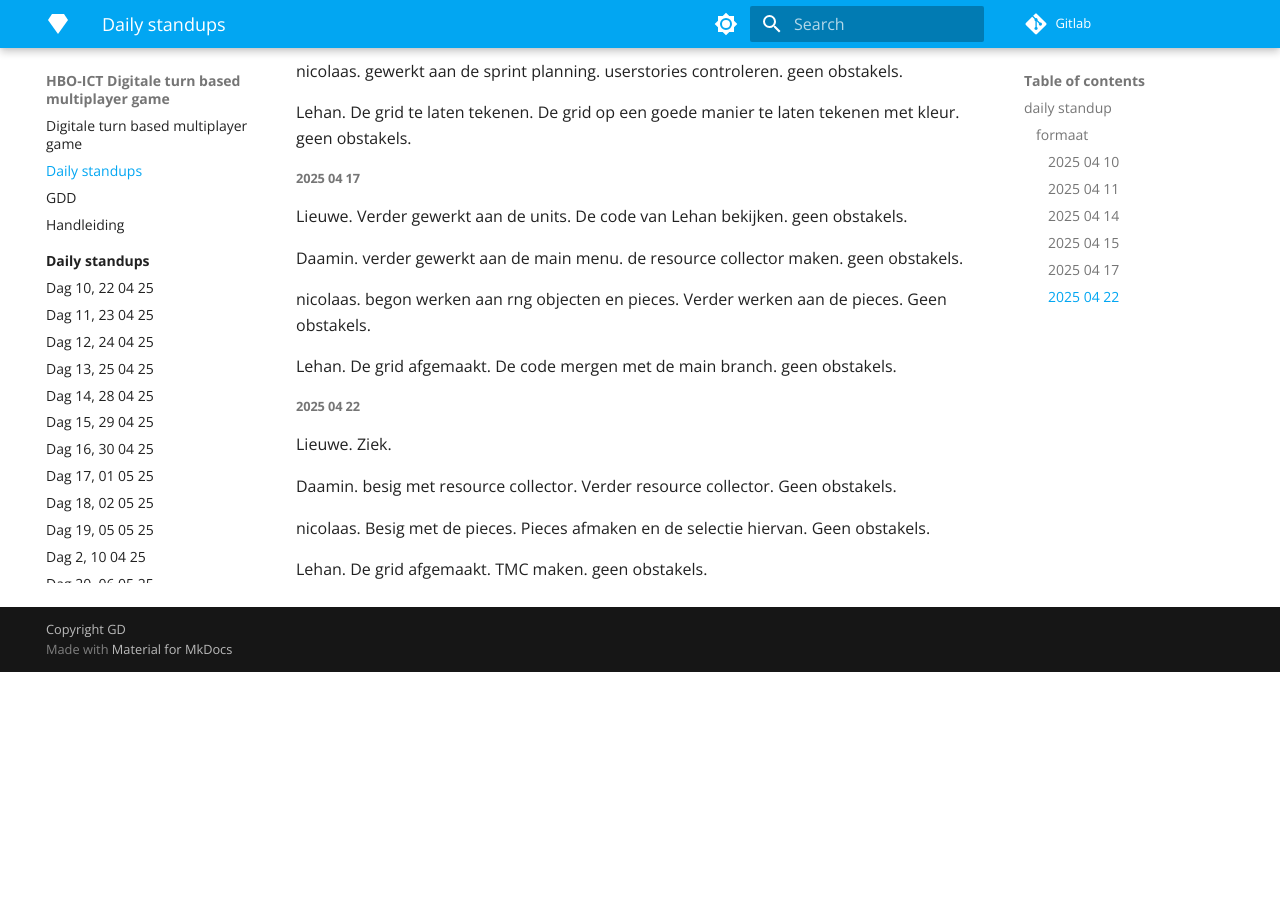
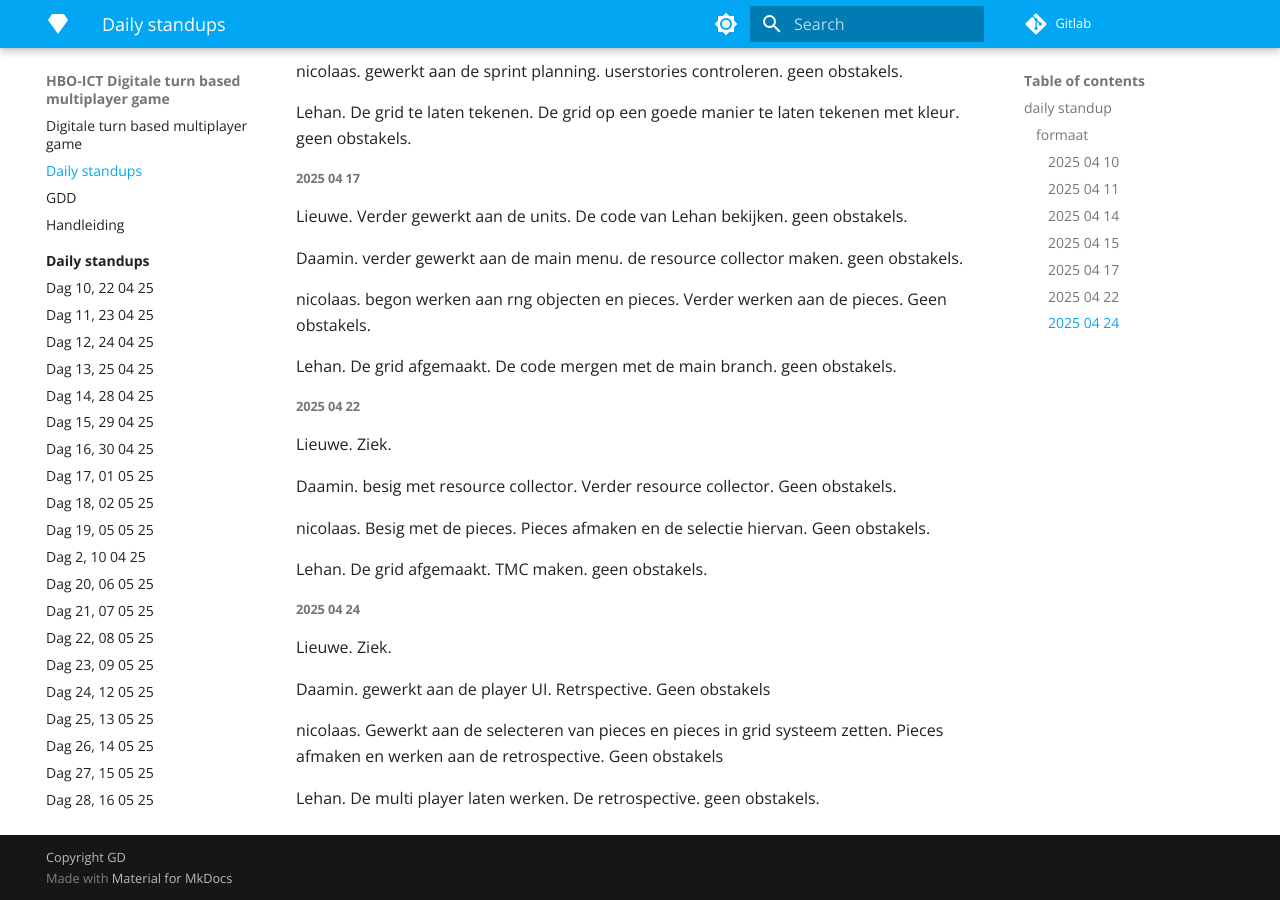
Before and after one commit to lieuweZ/HexFront, an MkDocs documentation site: the page built from docs/Daily standups.md, in a window 1280 px wide and 900 px high, scrolled down 1183 px. Built offline with MkDocs 1.6.1 and Material for MkDocs 9.7.7, drawn with Linux system fonts in a browser that asks for light colours; nearby versions of some CDN libraries; library files that are not in the unit come from our copies; before the commit the page ends 1855 px from its top, so only the background shows below that.

Commit message:
Edit Daily standups.md

```diff
--- a/docs/Daily standups.md
+++ b/docs/Daily standups.md
@@ -62,3 +62,13 @@ Daamin. besig met resource collector. Verder resource collector. Geen obstakels.
 nicolaas. Besig met de pieces. Pieces afmaken en de selectie hiervan. Geen obstakels.
 
 Lehan. De grid afgemaakt. TMC maken. geen obstakels.
+
+##### 2025 04 24
+
+Lieuwe. Ziek.
+
+Daamin. gewerkt aan de player UI. Retrspective. Geen obstakels
+
+nicolaas. Gewerkt aan de selecteren van pieces en pieces in grid systeem zetten. Pieces afmaken en werken aan de retrospective. Geen obstakels
+
+Lehan. De multi player laten werken. De retrospective. geen obstakels.
```
